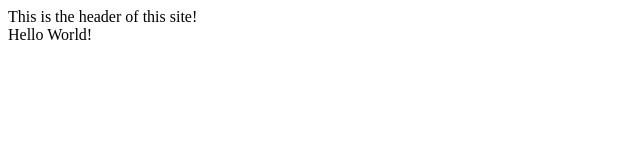
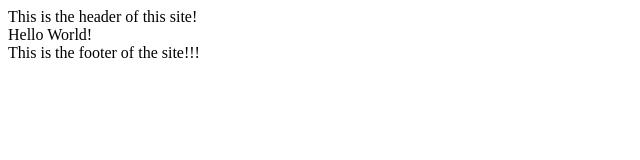
Before and after one commit to tony0to5/Test001, a plain HTML site: page index.html in a window 1280 px wide. Shown: the whole page, without its empty margins (0-640 px from the left). Drawn offline with Linux system fonts and the light colour scheme.

Commit message:
Update index.html

```diff
--- a/index.html
+++ b/index.html
@@ -8,7 +8,11 @@
 		This is the header of this site!
 	</header>
 
-Hello World!
+	Hello World!
+
+	<footer>
+		This is the footer of the site!!!
+	</footer>
 
 </body>
 </html>
```
